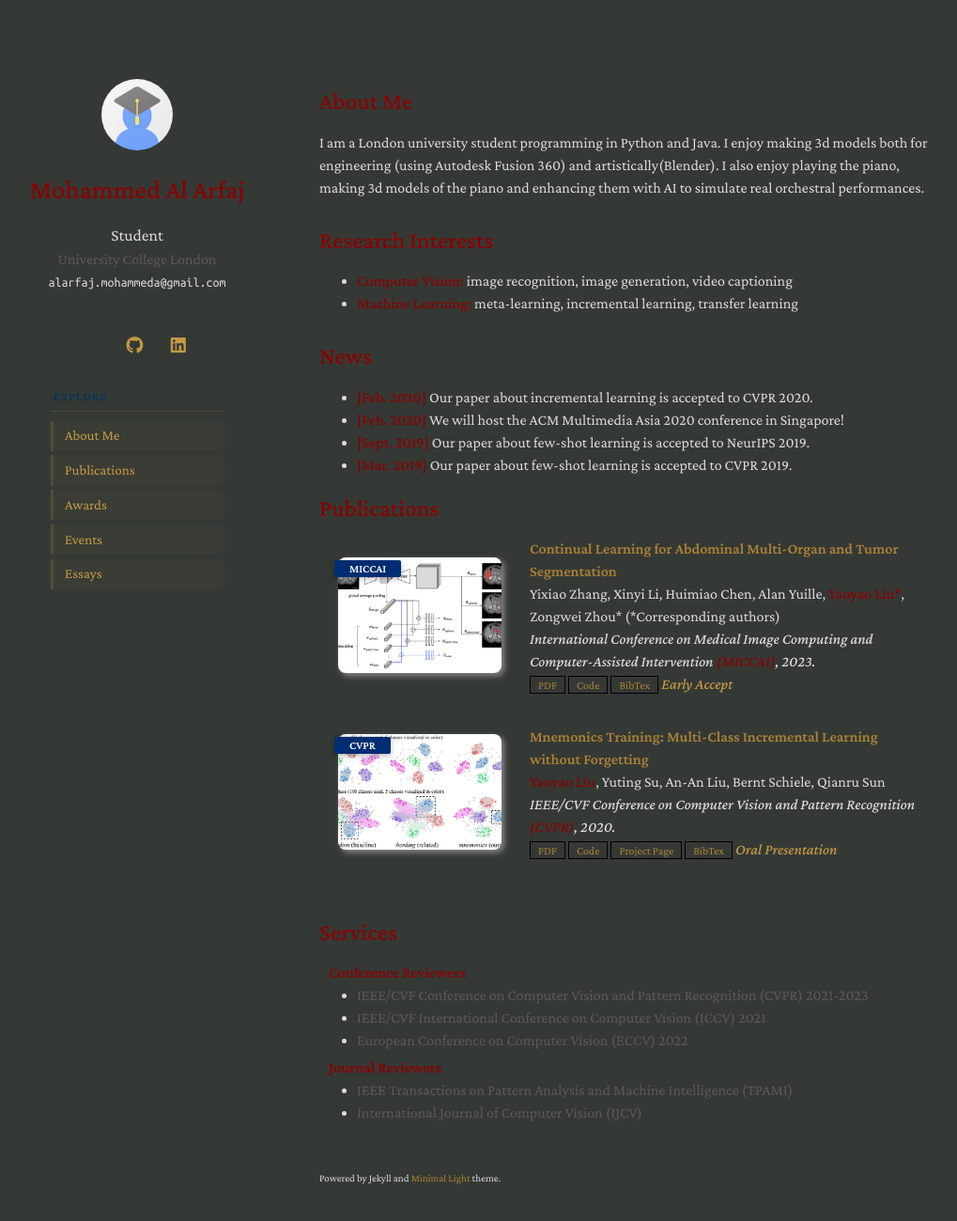
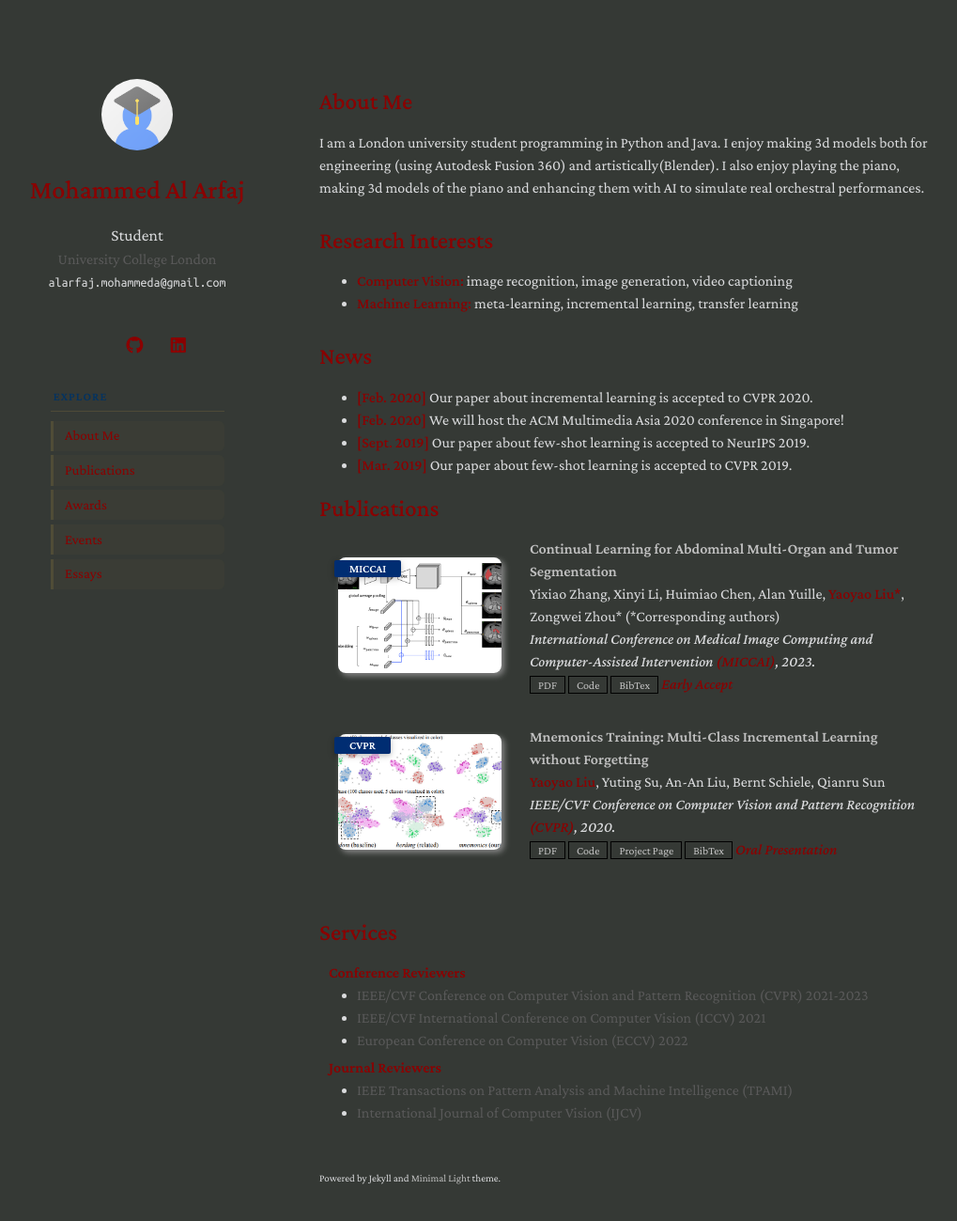
Before and after one commit to alarfajm/alarfajm.github.io, a Jekyll site: the page built from index.md, in a window 1280 px wide and 1334 px high. Shown: the top 1299 px of the window at 94% size, without its empty margins (130-1149 px from the left). Built offline with Jekyll 4.4.1, drawn with Linux system fonts in a browser that asks for light colours; some web fonts are replaced; a style sheet for code colours, icons or effects is not loaded; our own code applies the rules of GitHub Pages for plain Markdown files.

Commit message:
Update minimal-light.scss

```diff
--- a/_sass/minimal-light.scss
+++ b/_sass/minimal-light.scss
@@ -239,18 +239,18 @@ papertitle {
     }
 
     .sidebar-nav-label {
-      border-bottom-color: rgba(196, 154, 69, 0.24);
+      border-bottom-color: rgba(139, 0, 0, 0.24);
       color:rgb(196, 154, 69);
     }
 
     .sidebar-nav a {
-      background: rgba(196, 154, 69, 0.06);
+      background: rgba(139, 0, 0, 0.06);
       border-left-color: rgba(196, 154, 69, 0.28);
       color:#C49A454C;
     }
 
     .sidebar-nav a:hover {
-      background: rgba(196, 154, 69, 0.13);
+      background: rgba(139, 0, 0, 0.13);
       border-left-color: rgb(196, 154, 69);
       color:rgb(196, 154, 69);
     }
@@ -752,7 +752,7 @@ nav a,
 .menu a,
 .explore,
 .explore a {
-    color: #C49A45 !important;
+    color: #8B0000 !important;
 }
 
 /* Social media and contact icons */
@@ -765,22 +765,22 @@ i,
 .fas,
 .far,
 .fab {
-    color: #C49A45 !important;
-    fill: #C49A45 !important;
+    color: #8B0000 !important;
+    fill: #8B0000 !important;
 }
 
 /* Icons and links on hover */
 nav a:hover,
 .social-icons a:hover,
 .menu a:hover {
-    color: #D4AF63 !important;
+    color: #FF474C !important;
 }
 
 /* General links */
 a {
-    color: #A98235 !important;
+    color: #C0C0C0 !important;
 }
 
 a:hover {
-    color: #D4AF63 !important;
+    color: #ABABAB !important;
 }
```
